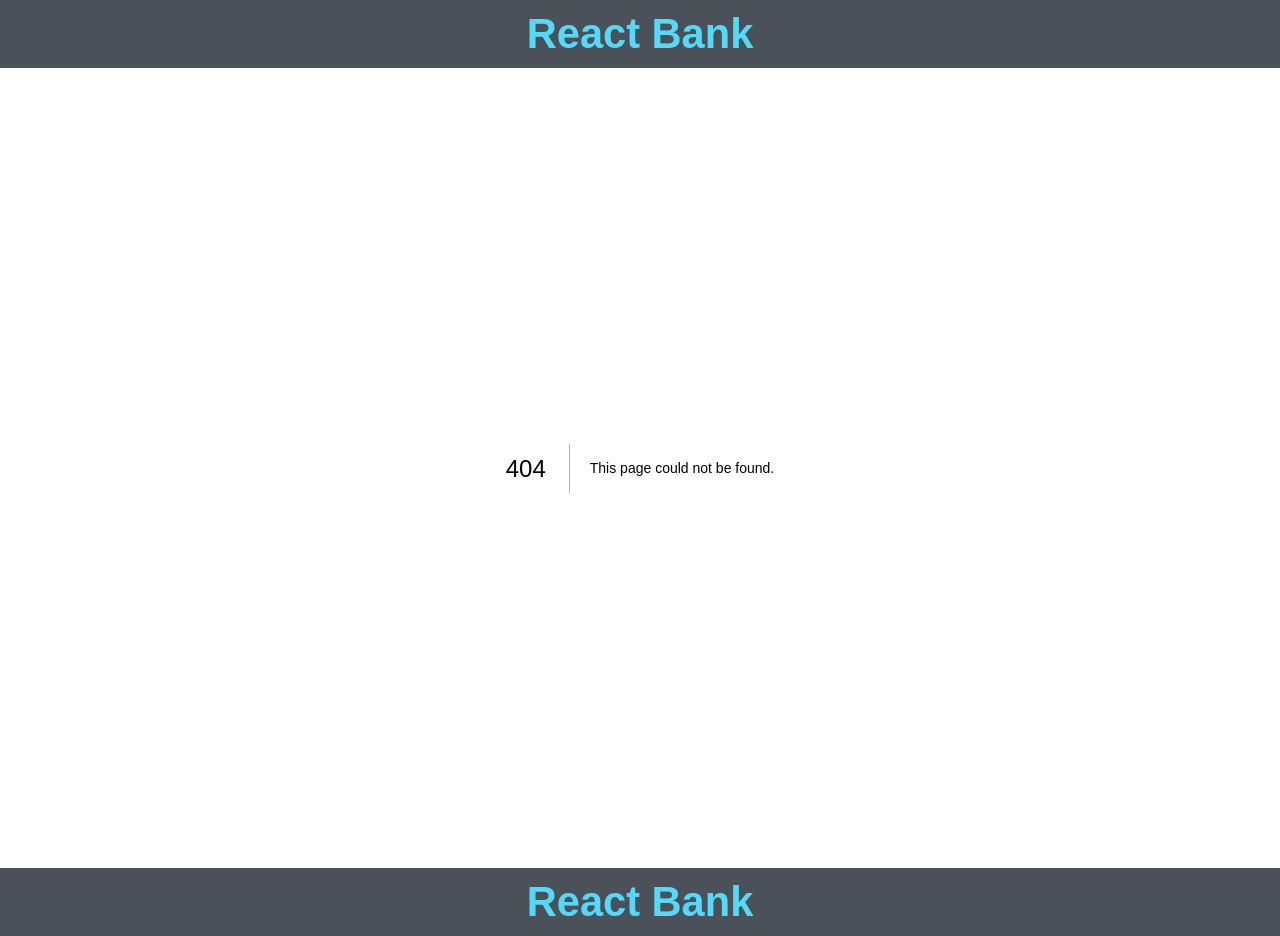
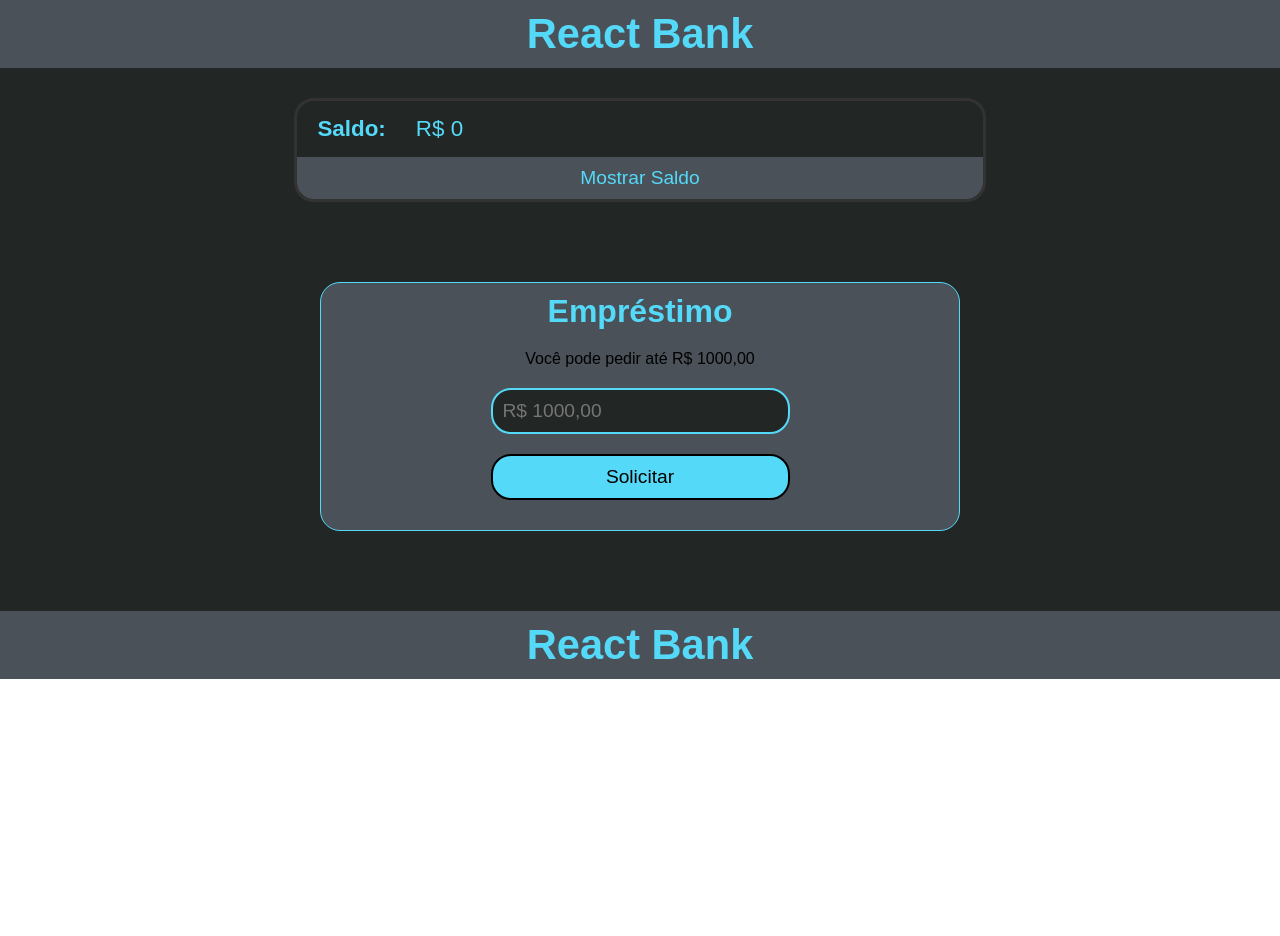
Before and after one commit to JPSS14/react-bank, a Next.js app: page /emprestimo in a window 1280 px wide. Before the commit this address had no page. After the commit the page ends 800 px from the top, so only its background shows below. Built offline with nearby package versions, Linux system fonts and the light colour scheme.

Commit message:
react-bank UPDATE 60: Created Emprestimo page

```diff
--- /dev/null
+++ b/src/pages/emprestimo.tsx
@@ -0,0 +1,24 @@
+import { Balance } from "../components/Balance";
+import style from '../styles/main.module.scss';
+import emprestStyle from '../styles/Emprestimo.module.scss';
+
+export default function emprestimo() {
+    return (
+        <main className={style.main}>
+            <header className={style.mainFull90}>
+                <Balance />
+            </header>
+            <div className={emprestStyle.mainEmprest}>
+                <header>
+                    <h1>Empréstimo</h1>
+                    <p>Você pode pedir até R$ 1000,00</p>
+                </header>
+                <div className={emprestStyle.emprest}>
+                    <input type="number" placeholder="R$ 1000,00"></input>
+                    <button>Solicitar</button>
+                </div>
+            </div>
+
+        </main>
+    );
+}
--- /dev/null
+++ b/src/styles/Emprestimo.module.scss
@@ -0,0 +1,65 @@
+@import "colors";
+.mainEmprest{
+    display: flex;
+    flex-wrap: wrap;
+    justify-content: center;
+    background: $main;
+    flex-basis: 50%;
+    margin: 80px 0;
+    border-radius: 20px;
+    border: solid 1px $blue;
+
+    > header{
+        display: flex;
+        flex-wrap: wrap;
+        flex-basis: 100%;
+
+        h1{
+            flex-basis: 100%;
+            text-align: center;
+            color: $blue;
+            margin: 10px 0;
+        }
+
+        p{
+            flex-basis: 100%;
+            text-align: center;
+            margin: 10px 0;
+        }
+    }
+
+    .emprest{
+        display: flex;
+        flex-wrap: wrap;
+        flex-basis: 50%;
+        justify-content: center;
+        padding: 10px;
+
+        input{
+            flex-basis: 100%;
+            color: $blue;
+            border: solid 2px $blue;
+            border-radius: 20px;
+            padding: 10px;
+            background-color: $dark;
+            font-size: 1.2em;
+        }
+
+        button{
+            margin: 20px 0;
+            flex-basis: 100%;
+            padding: 10px;
+            font-size: 1.2em;
+            background: $blue;
+            border: solid 2px #000;
+            color: #000;
+            border-radius: 20px;
+            cursor: pointer;
+
+            &:hover{
+                color: #fff;
+                border: solid 2px #fff;
+            }
+        }
+    }
+}
```
